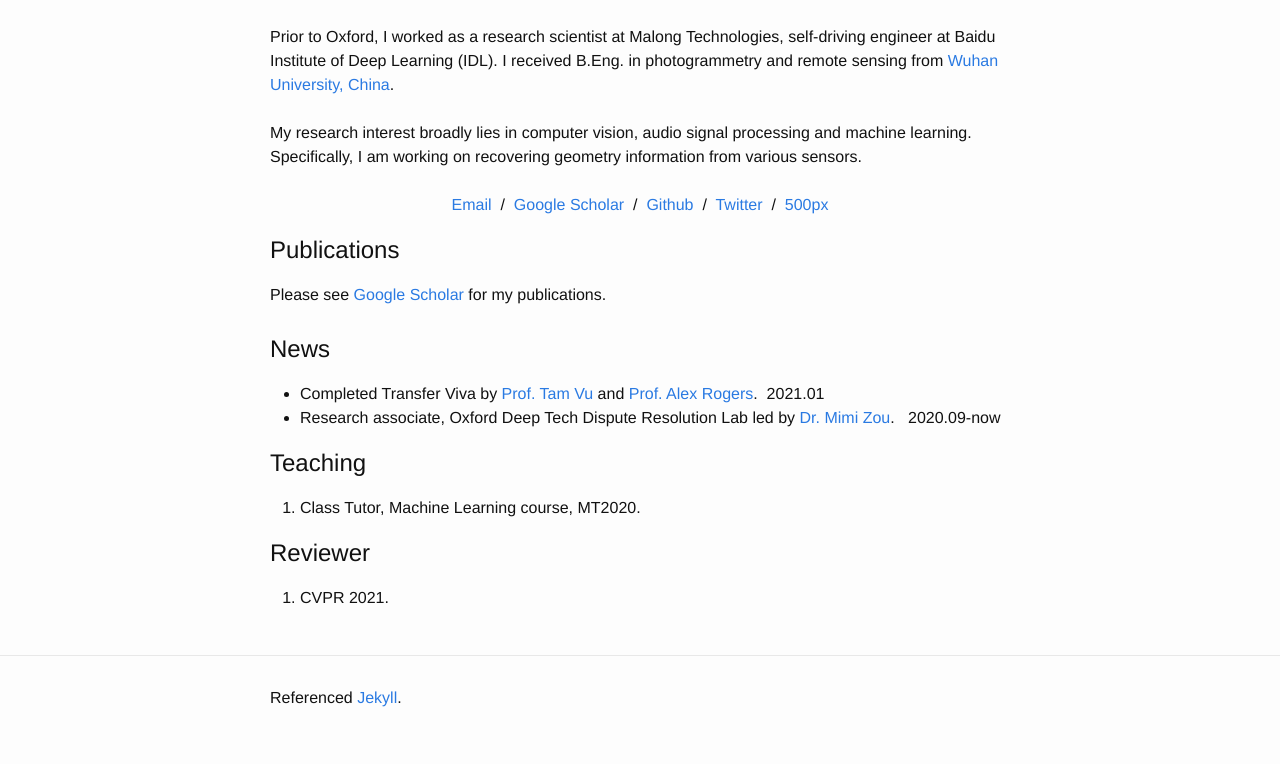
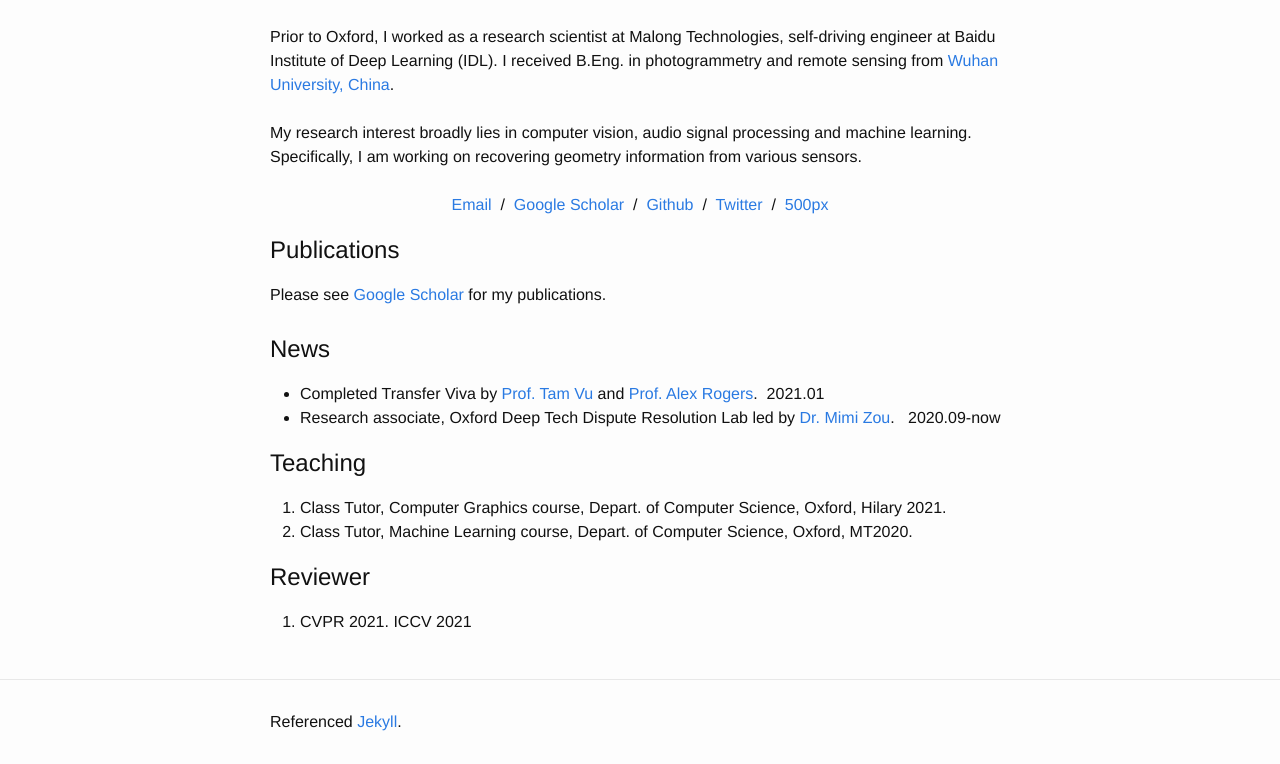
Before and after one commit to yuhanghe01/yuhanghe01.github.io, a plain HTML site: page index.html in a window 1280 px wide. Shown: the part 425-1189 px from the top of the page. Before the commit the page ends 1165 px from the top, so only its background shows below. Drawn offline with Linux system fonts and the light colour scheme.

Commit message:
updated tutor course

```diff
--- a/index.html
+++ b/index.html
@@ -86,12 +86,13 @@
 
             <h2>Teaching</h2>
             <ol>
-                <li>Class Tutor, Machine Learning course, MT2020.</li>
+                <li>Class Tutor, Computer Graphics course, Depart. of Computer Science, Oxford, Hilary 2021. </li>
+                <li>Class Tutor, Machine Learning course, Depart. of Computer Science, Oxford, MT2020.</li>
             </ol>
 
             <h2>Reviewer</h2>
             <ol>
-                <li>CVPR 2021.</li>
+                <li>CVPR 2021. ICCV 2021</li>
             </ol>
 
 
```
